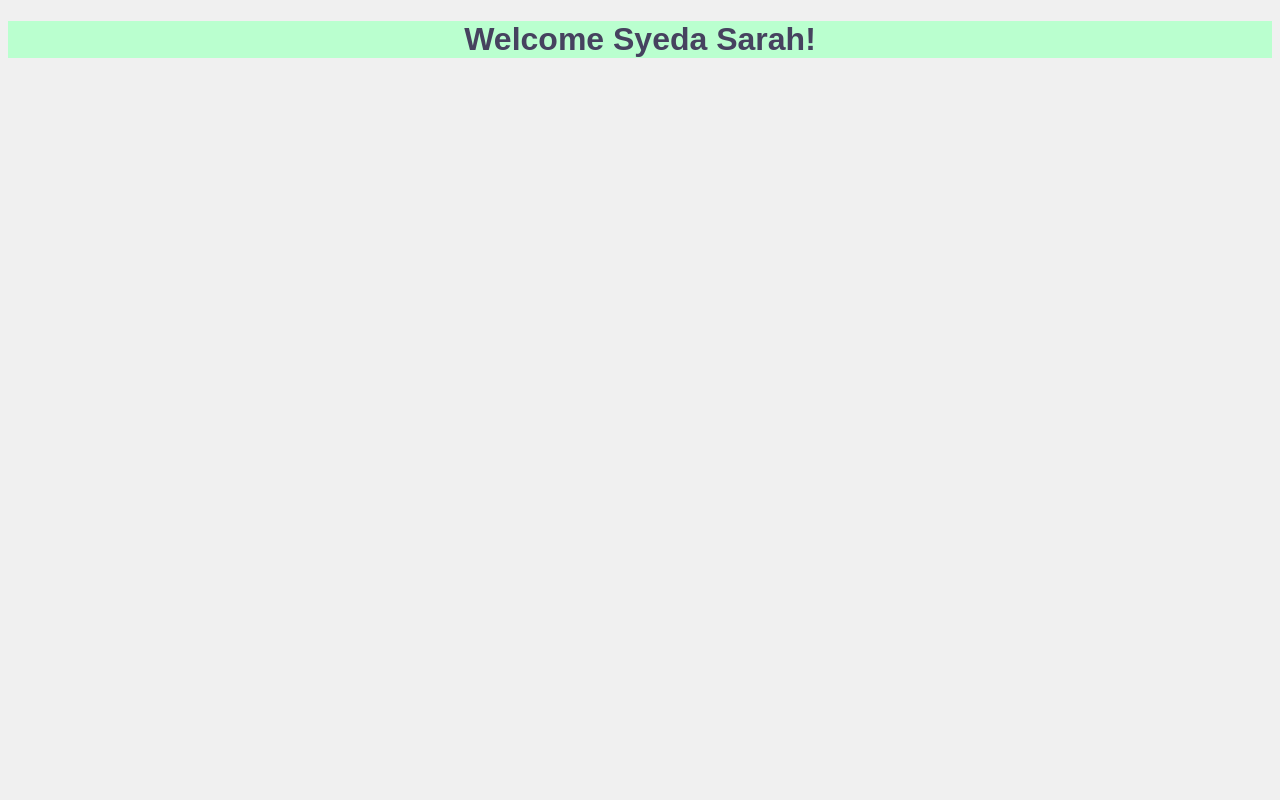
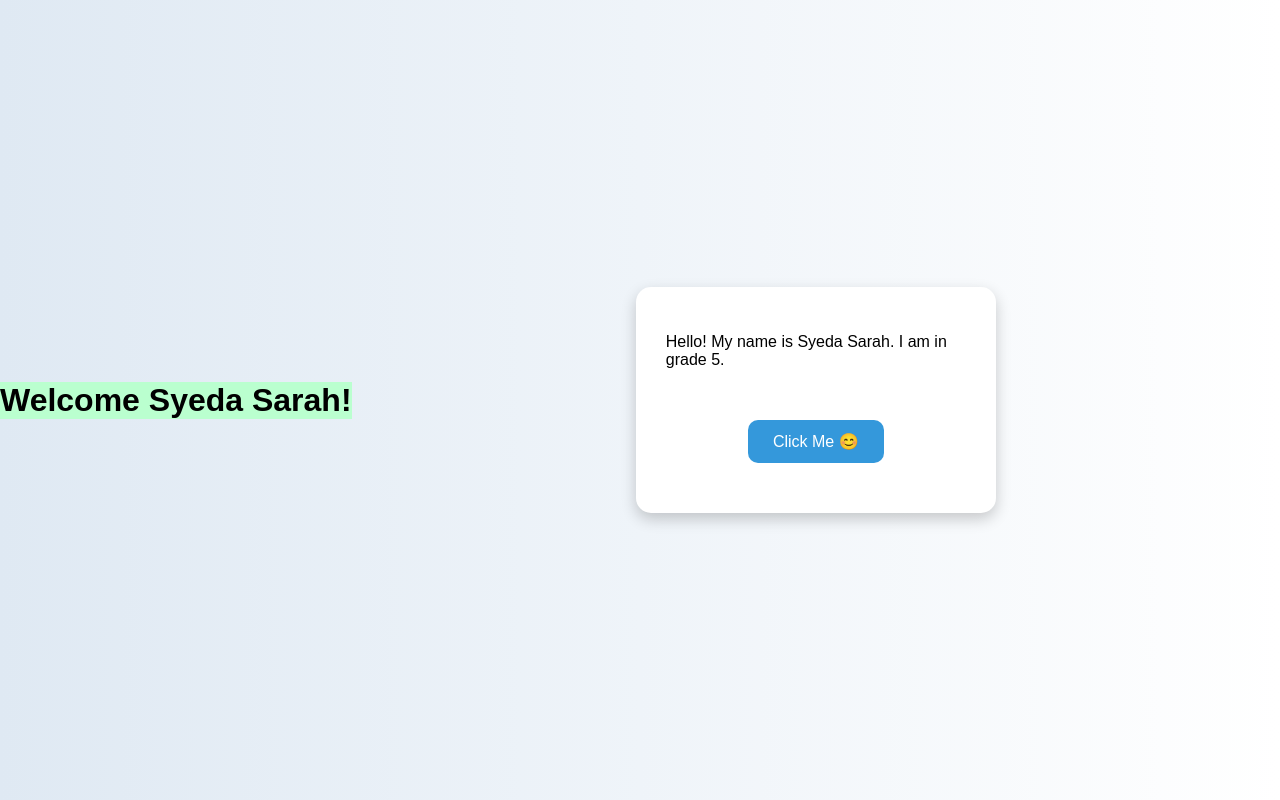
Before and after one commit to beni5V/HTML, a plain HTML site: page About Me/About Me.html in a window 1280 px wide. Drawn offline with Linux system fonts and the light colour scheme.

Commit message:
intial commit

```diff
--- a/About Me/About Me.html
+++ b/About Me/About Me.html
@@ -1,16 +1,31 @@
+
 <!DOCTYPE html>
 <html>
 <head>
-<title>Console log</title>
-<link href="style.css" rel="stylesheet" type="text/css" />
+    <title>About Me</title>
+    <link rel="stylesheet" href="style.css">
 </head>
+
 <body>
-        <div class="container">
+
+
+         <div class="container">
    <header style="background-color: rgb(186, 255, 207);" float="left">
         <h1 style="text-align: center;">Welcome Syeda Sarah!</h1></div>
     </header>
+
+    <div class="card">
+        <p>Hello! My name is Syeda Sarah. I am in grade 5.</p>
+
+        <button onclick="showMessage()">Click Me 😊</button>
+    </div>
+</div>
+
 <script>
-console.log('Hello My name is Syeda Sarah. I am in grade 5.');
+function showMessage() {
+    alert("Nice to meet you, Syeda Sarah! 🎉");
+}
 </script>
+
 </body>
 </html>
--- a/About Me/Style.css
+++ b/About Me/Style.css
@@ -1,9 +1,49 @@
 body {
-  background-color: #f0f0f0; /* Light gray background */
+  button {
+    display: block;
+    margin: 20px auto; /* Centers the button horizontally */
+
+    background-color: #3498db; /* Nice blue color */
+    color: white;
+    padding: 12px 25px;
+    border: none;
+    border-radius: 10px;
+    font-size: 16px;
+    cursor: pointer;
+
+    transition: 0.3s;
 }
 
-h1 {
-  color: rgb(70, 66, 95); /* Blue text color for the heading */
-  text-align: center; /* Center the heading text */
-  font-family: sans-serif;
+/* Hover */
+button:hover {
+    background-color: #2c80b4; /* Darker blue */
+    transform: scale(1.1);
 }
+  background: linear-gradient(to right, #dfe9f3, #ffffff);
+    font-family: Arial, sans-serif;
+
+    display: flex;
+    justify-content: center;   /* Horizontal center */
+    align-items: center;       /* Vertical center */
+    height: 100vh;             /* Full screen height */
+    margin: 0;
+}
+
+/* Container stays centered */
+.container {
+    text-align: center;
+}
+
+.card {
+    display: flex;
+    flex-direction: column;   /* Stack items vertically */
+    align-items: center;      /* Center them horizontally */
+    gap: 15px;                /* Space between text and button */
+
+    background-color: white;
+    margin: 40px auto;
+    padding: 30px;
+    width: 300px;
+    border-radius: 15px;
+    box-shadow: 0 6px 15px rgba(0,0,0,0.2);
+}
```
